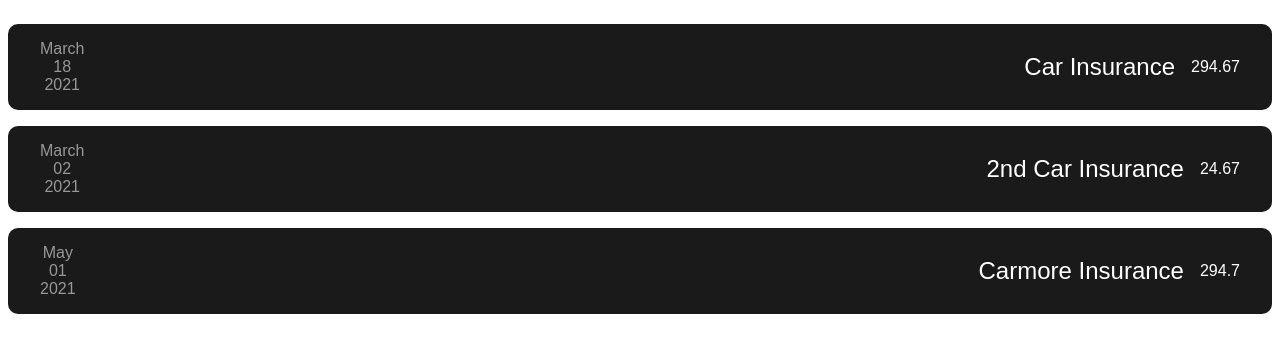
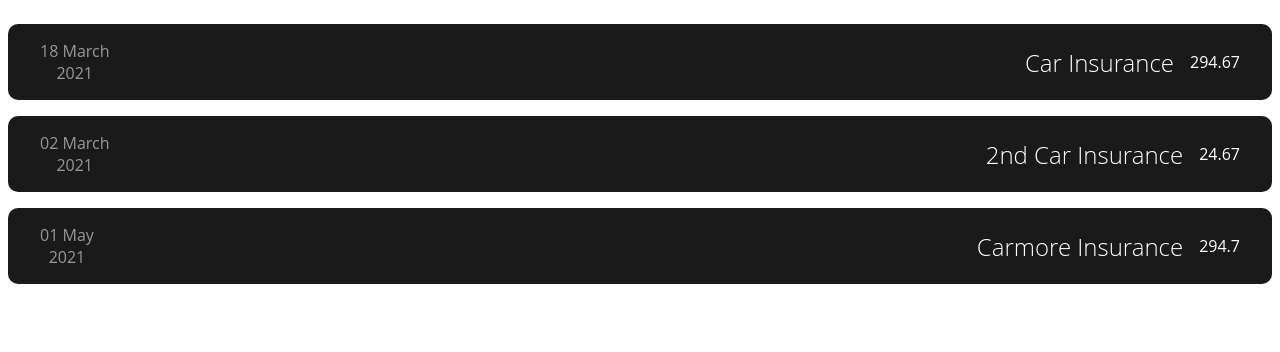
Before and after one commit to theruknology/Expense-Tracker, a React app: page / in a window 1280 px wide. Shown: the top 352 px of the page. Built offline with nearby package versions, Linux system fonts and the light colour scheme.

Commit message:
course module 1

```diff
--- a/src/App.js
+++ b/src/App.js
@@ -1,5 +1,5 @@
 import React from "react";
-import ExpenseItem from "./components/ExpenseItem";
+import Expenses from "./components/Expenses/Expenses";
 import './App.css'
 
 export default function App() {
@@ -11,10 +11,6 @@ export default function App() {
   ];
 
   return (
-    <>
-      <ExpenseItem title={expenses[0].title} amount={expenses[0].amount} date={expenses[0].date} />
-      <ExpenseItem title={expenses[1].title} amount={expenses[1].amount} date={expenses[1].date} />
-      <ExpenseItem title={expenses[2].title} amount={expenses[2].amount} date={expenses[2].date} />
-    </>
+    <Expenses items={ expenses } />
   );
 }
--- a/src/components/ExpenseDate.js
+++ b/src/components/Expenses/ExpenseDate.js
@@ -8,8 +8,7 @@ export default function ExpenseDate( props ) {
 
   return (
     <div className="expense-item-date">
-      <p>{ month }</p>
-      <p>{ day }</p>
+      <p>{ day } { month }</p>
       <p>{ year }</p>
     </div>
 
--- a/src/components/ExpenseItem.css
+++ b/src/components/Expenses/ExpenseItem.css
@@ -1,5 +1,5 @@
 * {
-  font-family: sans-serif;
+  font-family: 'Open Sans', sans-serif;
 }
 
 .expense-item {
--- /dev/null
+++ b/src/components/Expenses/Expenses.js
@@ -0,0 +1,12 @@
+import React from 'react';
+import ExpenseItem from './ExpenseItem';
+
+export default function Expenses(props) {
+  return (
+    <>
+      <ExpenseItem title={props.items[0].title} amount={props.items[0].amount} date={props.items[0].date} />
+      <ExpenseItem title={props.items[1].title} amount={props.items[1].amount} date={props.items[1].date} />
+      <ExpenseItem title={props.items[2].title} amount={props.items[2].amount} date={props.items[2].date} />
+    </>
+  )
+}
```
Also changed, not shown: src/components/Expenses/ExpenseItem.js (renamed from src/components/ExpenseItem.js).
